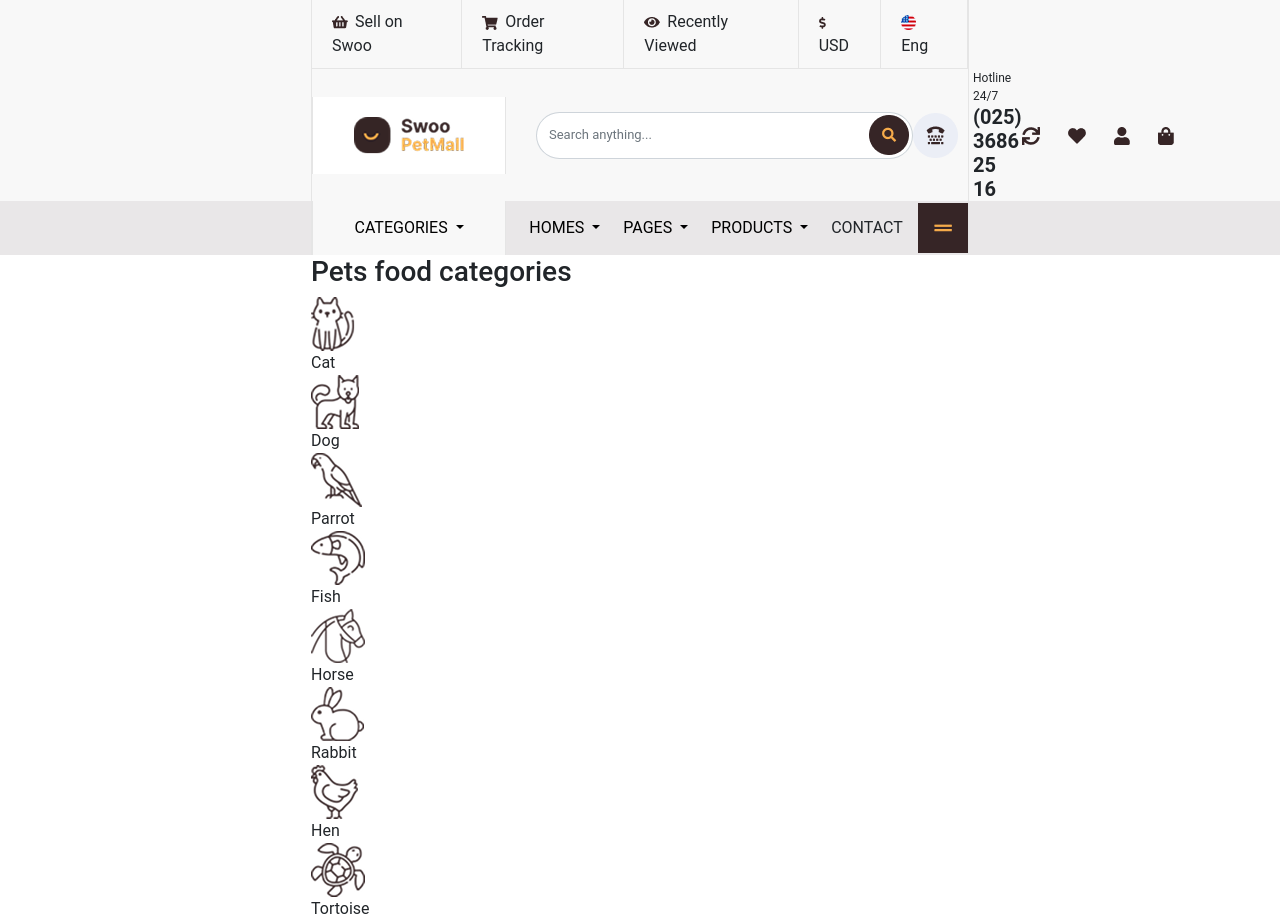
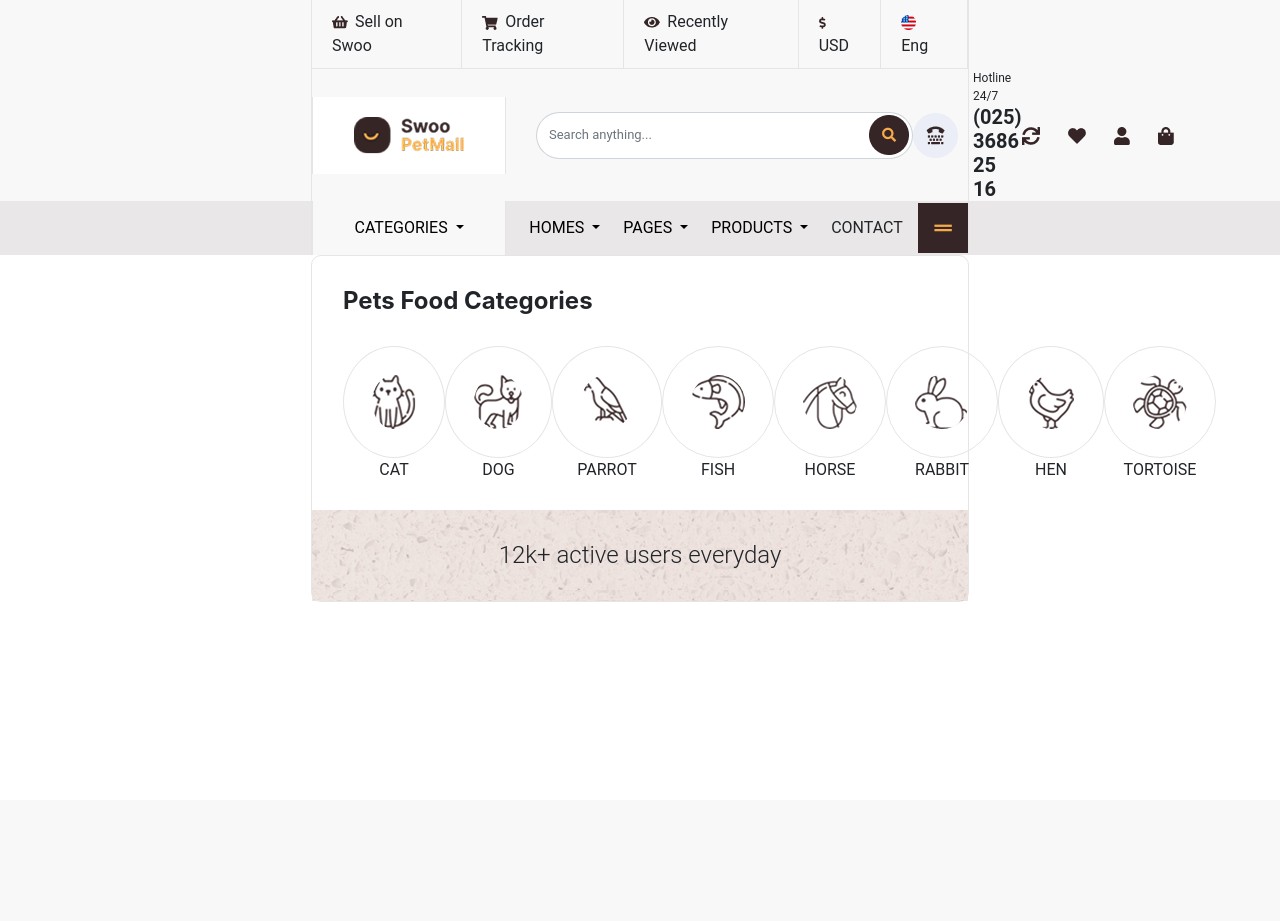
Before and after one commit to Markyha2yha/Team-project-2, a Django app: page / in a window 1280 px wide. After the commit the page ends 602 px from the top, so only its background shows below. Run offline with Django 5.2, Linux system fonts and the light colour scheme.

Commit message:
Finished block of front page (frontend)

```diff
--- /dev/null
+++ b/main/static/main/css/home.css
@@ -0,0 +1,46 @@
+h3{
+    font-family: Inter;
+    font-weight: 700;
+    font-size: 24px;
+    line-height: 28.8px;
+    text-transform: capitalize;
+}
+
+.category-list-align{
+    display: flex;
+    justify-content: space-between;
+    align-items: center;
+    text-align: center;
+    margin-top: 30px;
+}
+
+.category-list-align div{
+    text-transform: uppercase;
+}
+
+.category-list-align img{
+    border: 1px solid #e5e5e5;
+    border-radius: 50%;
+    padding: 28px;
+}
+
+.category-box{
+    border: 1px solid #e5e5e5;
+    border-radius: 10px;
+
+}
+
+.padding-box01{
+    padding: 31px 46px 28px 31px;
+}
+
+.categories-underbar{
+    background-image: url("../images/underbar-bg.png");
+    padding: 31px;
+    width: 100%;
+
+    font-weight: 300;
+    font-size: 24px;
+    line-height: 28.8px;
+    text-align: center;
+}
--- a/main/templates/main/home.html
+++ b/main/templates/main/home.html
@@ -11,6 +11,7 @@
 
     <!-- 2 БЛОК (PETS FOOD CATEGORIES) -->
     <div class="category-box">
+        <div class="padding-box01">
             <h3>Pets food categories</h3>
             <ul class="category-list-align">
                 <li>
@@ -70,4 +71,7 @@
                 </li>
             </ul>
         </div>
+        <div class="categories-underbar">12k+ active users everyday</div>
+    </div>
+    <!-- 3 БЛОК (HAND-PICKED FOODS) -->
 {% endblock %}
```
Also changed, not shown: main/static/main/images/underbar-bg.png (added). Lines whose indentation alone changed are shown as unchanged.
